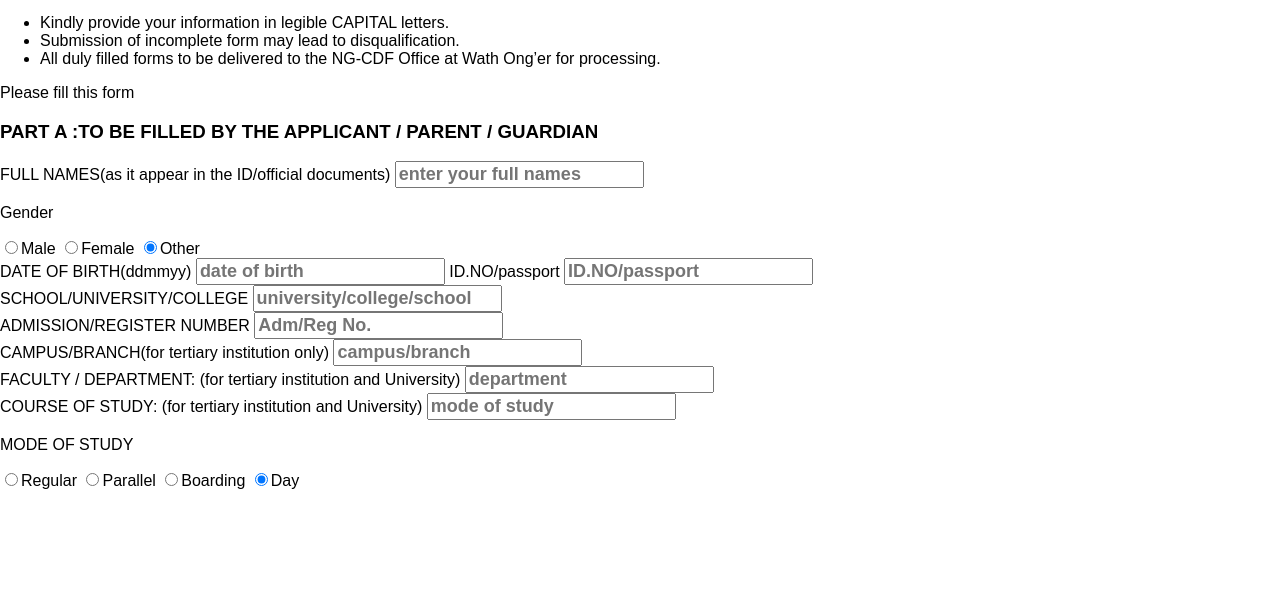
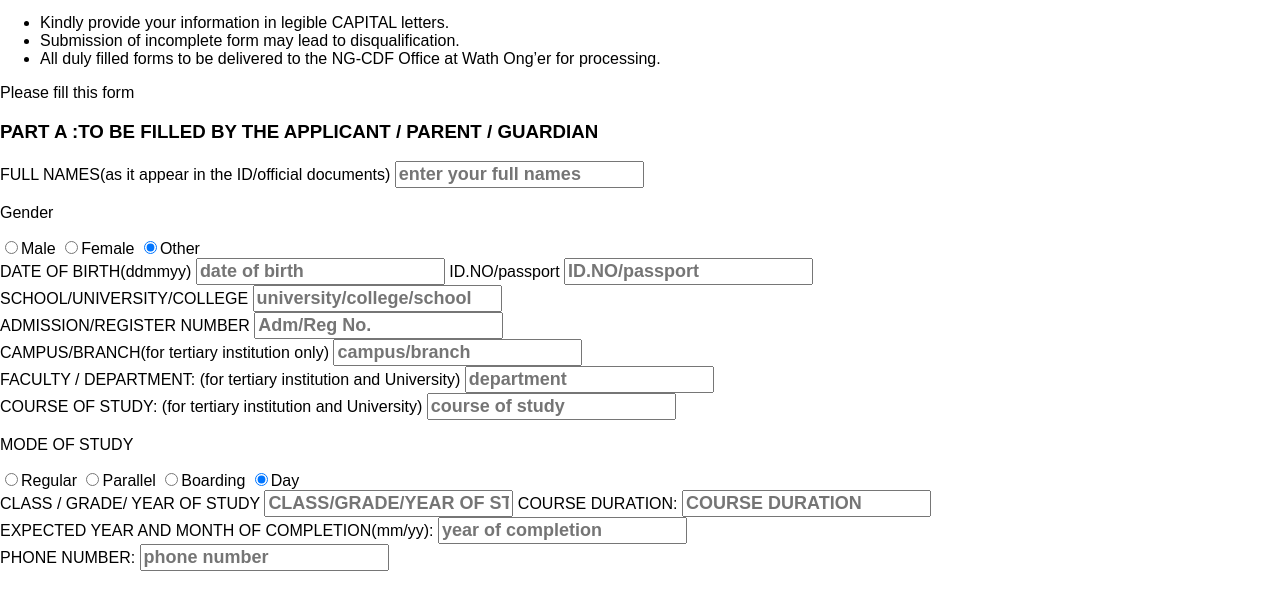
Before and after one commit to derick-droid/bursary-sytem-frontend-, a plain HTML site: page home.html in a window 1280 px wide. Shown: the part 128-738 px from the top of the page. Drawn offline with Linux system fonts and the light colour scheme.

Commit message:
complete personal information form

```diff
--- a/home.html
+++ b/home.html
@@ -76,7 +76,7 @@
 
                <br>
                <span class="details">COURSE OF STUDY: (for tertiary institution and University)</span>
-               <input type="text"  placeholder="mode of study"  required>
+               <input type="text"  placeholder="course of study"  required>
 
                <p>
                 MODE OF STUDY
@@ -87,11 +87,18 @@
                <input type="radio", name="study" value="Boarding" checked/>Boarding
                <input type="radio", name="study" value="Day" checked/>Day
 
+               <br>
+               <span class="details">CLASS / GRADE/ YEAR OF STUDY</span>
+               <input type="text"  placeholder="CLASS/GRADE/YEAR OF STUDY"  required>
 
-
-
-
-
+               <span class="details">COURSE DURATION:</span>
+               <input type="text"  placeholder="COURSE DURATION"  required>
+               <br>
+               <span class="details">EXPECTED YEAR AND MONTH OF COMPLETION(mm/yy):</span>
+               <input type="text"  placeholder="year of completion" required>
+               <br>
+               <span class="details">PHONE NUMBER:</span>
+               <input type="text"  placeholder="phone number"required>
 
 
 
```
